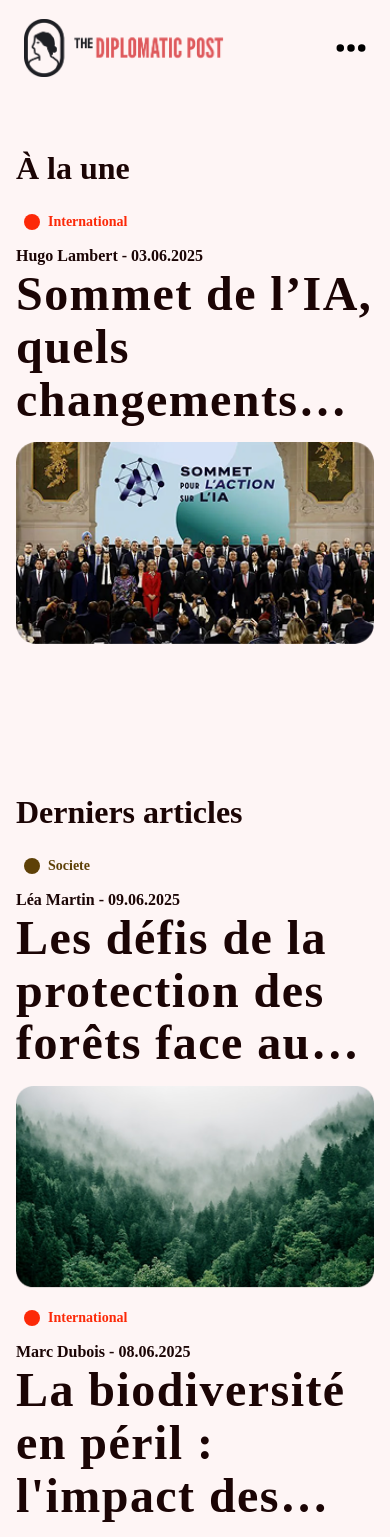
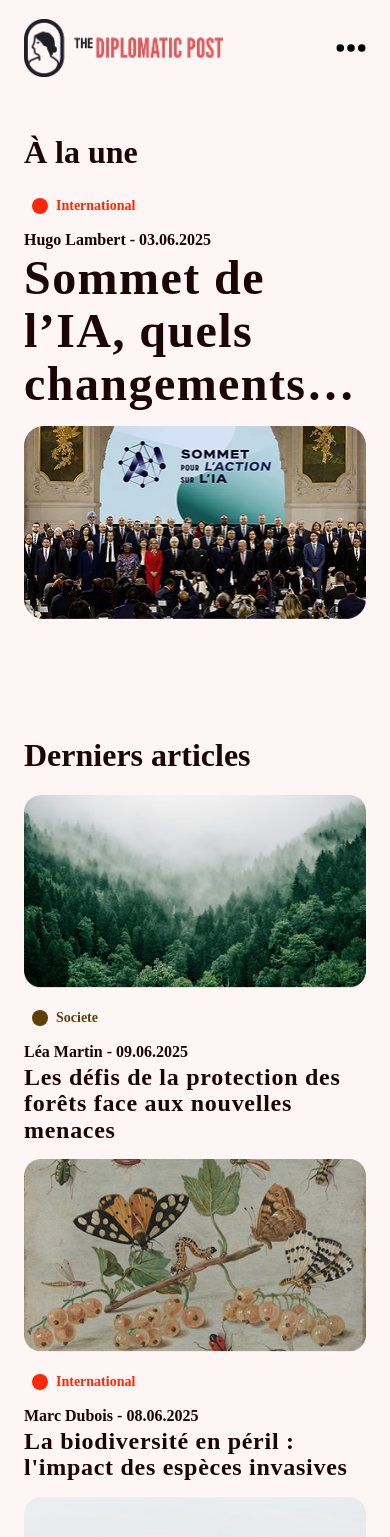
Before and after one commit to Hugo6800/site-diplomatic, a Next.js app: page / in a window 390 px wide. Shown: the top 1537 px of the page. Built offline with nearby package versions, Linux system fonts and the light colour scheme.

Commit message:
update responsive page

```diff
--- a/app/components/Article.tsx
+++ b/app/components/ArticleOthers.tsx
@@ -14,6 +14,13 @@ interface ArticleProps {
 export default function Article({ colorCircle, name, className, author, title, date, coverImage }: ArticleProps) {
     return (
         <article className="flex flex-col">
+            <Image
+                src={coverImage}
+                alt="Image"
+                width={200}
+                height={100}
+                className="w-full h-auto mb-4"
+            />
             <TagNavigationArticles
                 colorCircle={colorCircle}
                 name={name}
@@ -21,14 +28,7 @@ export default function Article({ colorCircle, name, className, author, title, d
                 variant="article"
             />
             <p className="mt-2 font-semibold text-[1rem]">{author} - {date}</p>
-            <h3 className="font-bold text-5xl font-fractul line-clamp-3 tracking-[0.03em] leading-[110%]">{title}</h3>
-            <Image
-                src={coverImage}
-                alt="Image"
-                width={200}
-                height={100}
-                className="w-full h-auto mt-4"
-            />
+            <h3 className="font-bold text-2xl font-fractul line-clamp-3 tracking-[0.03em] leading-[110%]">{title}</h3>
         </article>
     )
 }
--- /dev/null
+++ b/app/components/ArticleSpotlight.tsx
@@ -0,0 +1,36 @@
+import Image from "next/image";
+import TagNavigationArticles from "./Header/TagNavigationArticles";
+
+interface ArticleProps {
+    colorCircle: string;
+    name: string;
+    className: string;
+    author: string;
+    title: string;
+    date: string;
+    coverImage: string;
+}
+
+export default function Article({ colorCircle, name, className, author, title, date, coverImage }: ArticleProps) {
+    return (
+        <article className="flex flex-col md:flex-row">
+            <div className="flex flex-col md:w-1/2">
+                <TagNavigationArticles
+                    colorCircle={colorCircle}
+                    name={name}
+                    className={className}
+                    variant="article"
+                />
+                <p className="mt-2 font-semibold text-[1rem]">{author} - {date}</p>
+                <h3 className="font-bold text-5xl font-fractul line-clamp-3 tracking-[0.03em] leading-[110%]">{title}</h3>
+            </div>
+            <Image
+                src={coverImage}
+                alt="Image"
+                width={200}
+                height={100}
+                className="w-full h-auto mt-4"
+            />
+        </article>
+    )
+}
--- a/app/components/Sections/LastArticlesSection.tsx
+++ b/app/components/Sections/LastArticlesSection.tsx
@@ -1,4 +1,4 @@
-import Article from "../Article";
+import ArticleOthers from "../ArticleOthers";
 import { articles } from "@/app/utils/articles";
 
 export default function LastArticlesSection() {
@@ -11,10 +11,11 @@ export default function LastArticlesSection() {
         });
 
     return (
-        <section className="flex flex-col gap-4 p-4 mt-28">
+        <section className="flex flex-col gap-4 mt-28">
             <h2 className="font-bold text-[2rem]">Derniers articles</h2>
+            <div className="grid grid-cols-1 md:grid-cols-2 lg:grid-cols-3 gap-4">
                 {sortedArticles.map(article => (
-                <Article
+                    <ArticleOthers
                         key={article.id}
                         colorCircle={`bg-tag-${article.category.toLowerCase()}`}
                         name={article.category}
@@ -25,6 +26,7 @@ export default function LastArticlesSection() {
                         coverImage={article.coverImage}
                     />
                 ))}
-        </section>
+            </div>
+        </section >
     )
 }
--- a/app/components/Sections/SpotlightSection.tsx
+++ b/app/components/Sections/SpotlightSection.tsx
@@ -1,5 +1,5 @@
 import { articles } from "@/app/utils/articles";
-import Article from "../Article";
+import ArticleSpotlight from "../ArticleSpotlight";
 
 export default function SpotlightSection() {
     const spotlightArticle = articles.find(article => article.spotlight)
@@ -7,9 +7,9 @@ export default function SpotlightSection() {
     if (!spotlightArticle) return null
 
     return (
-        <section className="flex flex-col gap-4 p-4 mt-32">
+        <section className="flex flex-col gap-4 mt-32">
             <h2 className="font-bold text-[2rem]">À la une</h2>
-            <Article
+            <ArticleSpotlight
                 key={spotlightArticle.id}
                 colorCircle={`bg-tag-${spotlightArticle.category.toLowerCase()}`}
                 name={spotlightArticle.category}
--- a/app/page.tsx
+++ b/app/page.tsx
@@ -3,7 +3,7 @@ import LastArticlesSection from '@/app/components/Sections/LastArticlesSection'
 
 export default function Home() {
   return (
-    <main>
+    <main className="px-6 md:px-24 xl:px-36">
       <SpotlightSection />
       <LastArticlesSection />
     </main>
```
Lines whose indentation alone changed are shown as unchanged.
